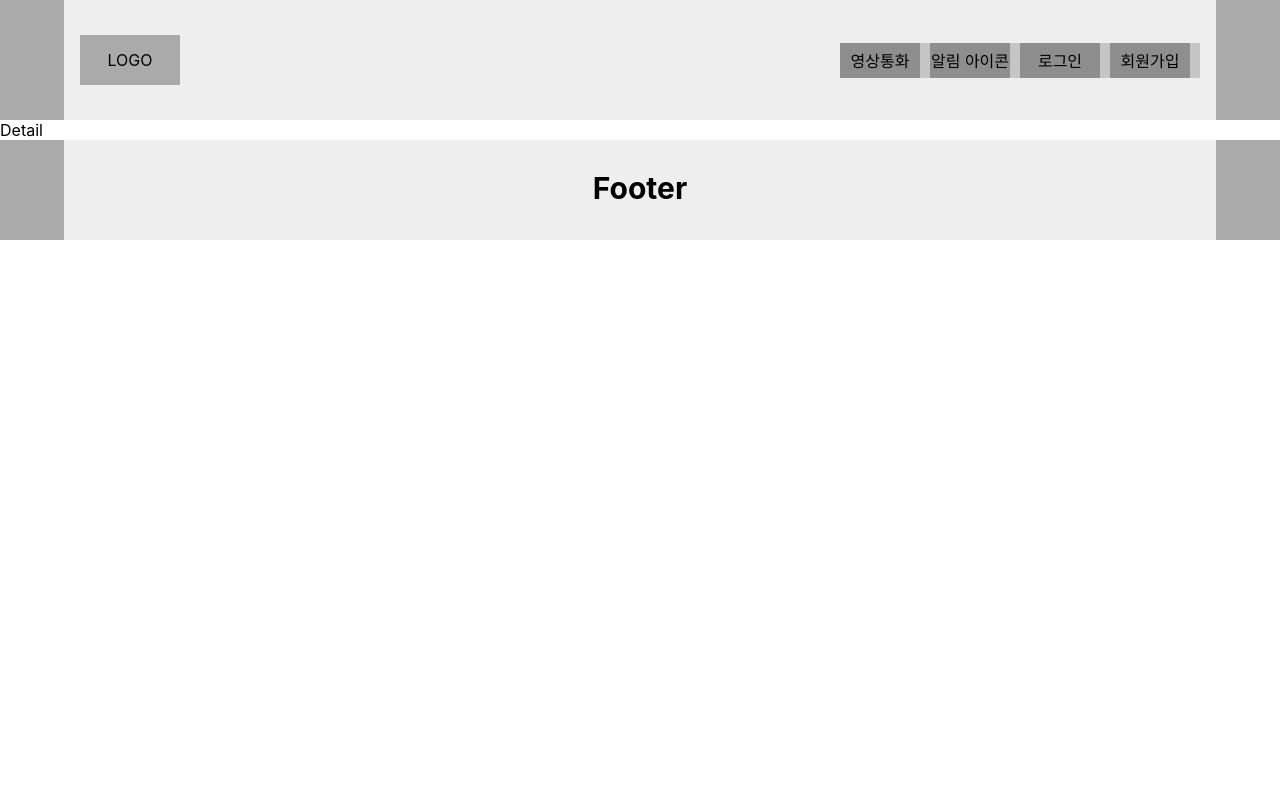
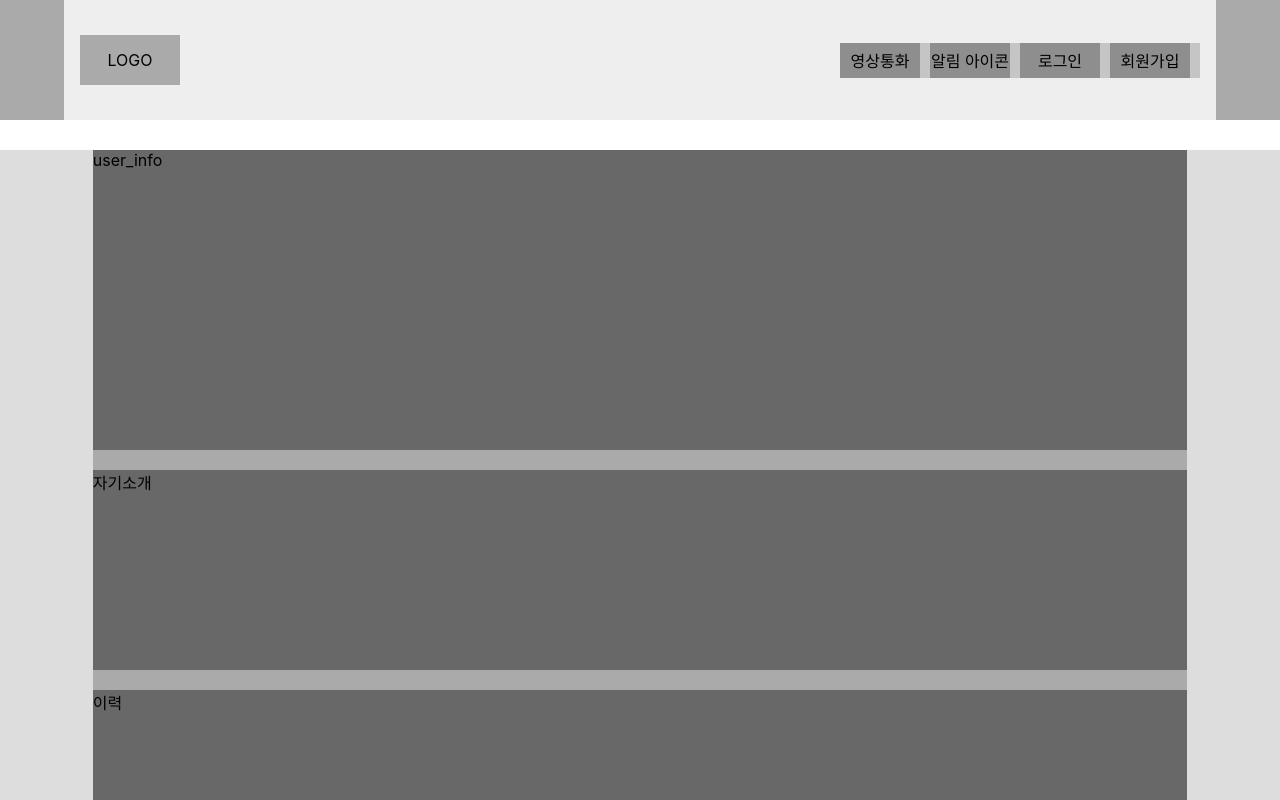
Before and after one commit to jiaegong/Friengls, a React (Create React App) app: page /detail in a window 1280 px wide. Shown: the top 800 px of the page. Built offline with nearby package versions, Linux system fonts and the light colour scheme.

Commit message:
detail Page 와이어프레임 간단히 잡음

```diff
--- a/src/pages/Detail.js
+++ b/src/pages/Detail.js
@@ -1,7 +1,121 @@
 import React from 'react';
+import styled from 'styled-components';
 
 const Detail = () => {
-  return <React.Fragment>Detail</React.Fragment>;
+  return (
+    <Wrap>
+      <div className="innerWrap">
+        {/* 유저 정보 */}
+        <div className="userInfoWrap">
+          <div className="userInfo">user_info</div>
+
+          <div className="aboutMe">자기소개</div>
+
+          <div className="resume">이력</div>
+        </div>
+        {/* 예약 캘린더 */}
+        <div className="bookingWrap">
+          Booking
+          <div className="booking">캘린더</div>
+        </div>
+        {/* 코멘트 */}
+        <div className="commentWrap">
+          <p>댓글</p>
+
+          <div className="commentInnerWrap">
+            <div className="commentCard">comment card</div>
+          </div>
+        </div>
+      </div>
+    </Wrap>
+  );
 };
 
 export default Detail;
+
+const Wrap = styled.div`
+  width: 100%;
+  min-height: 904px;
+  background-color: #ddd;
+
+  .innerWrap {
+    max-width: 1400px;
+    width: 90%;
+    margin: auto;
+
+    /* 유저정보 wrap */
+    .userInfoWrap {
+      width: 95%;
+      height: 900px;
+      margin: 30px auto;
+
+      background-color: #aaa;
+
+      /* 유저 정보 */
+      .userInfo {
+        width: 100%;
+        height: 300px;
+
+        background-color: #686868;
+      }
+
+      /* 자기소개 */
+      .aboutMe {
+        width: 100%;
+        height: 200px;
+        margin: 20px auto;
+
+        background-color: #686868;
+      }
+
+      /* 이력 */
+      .resume {
+        width: 100%;
+        height: 300px;
+        margin-top: 20px;
+
+        background-color: #686868;
+      }
+    }
+
+    /* 예약 캘린더 */
+    .bookingWrap {
+      width: 95%;
+      height: auto;
+      margin: auto;
+      min-height: 300px;
+      padding: 0 10px;
+
+      background-color: #686868;
+
+      .booking {
+        width: 100%;
+
+        background-color: #fff;
+      }
+    }
+
+    /* 코멘트  */
+    .commentWrap {
+      width: 75%;
+      min-height: 150px;
+      margin: 20px 35px;
+      padding: 10px;
+
+      background: #aaa;
+
+      .commentInnerWrap {
+        margin-top: 10px;
+        padding: 0 10px;
+
+        .commentCard {
+          width: 100%;
+          min-height: 70px;
+          padding: 10px;
+
+          background: #eee;
+        }
+      }
+    }
+  }
+`;
```
